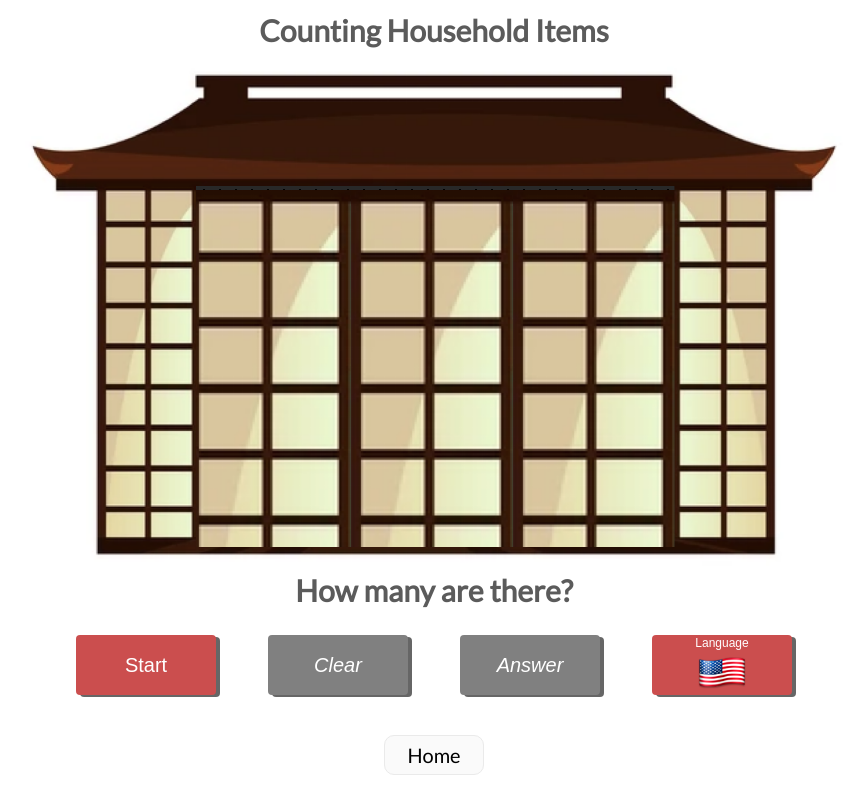
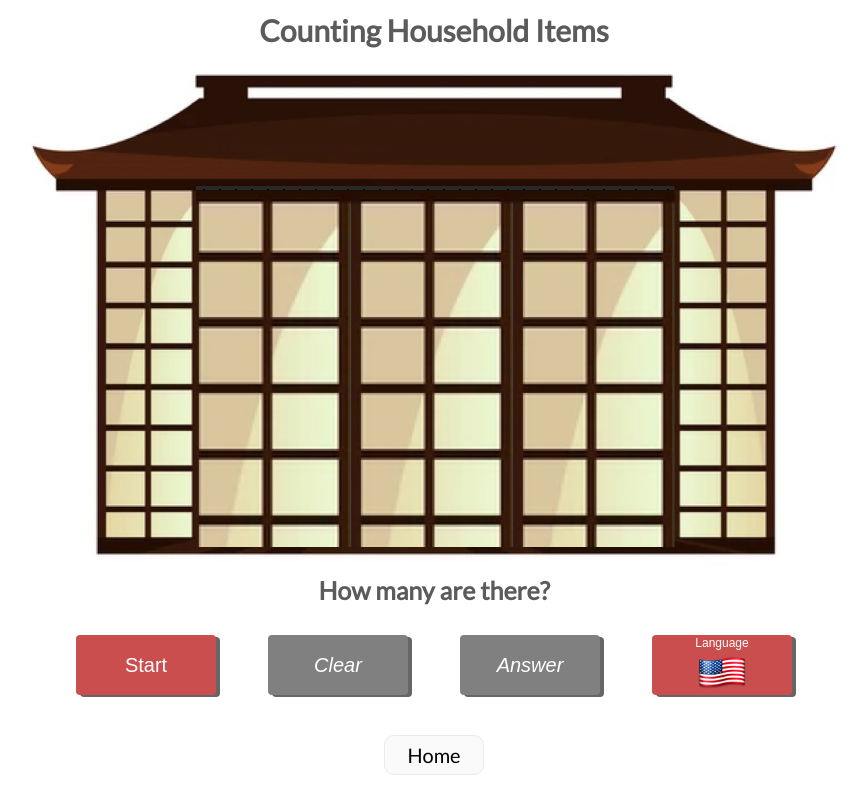
Before and after one commit to erickbennett/practice-japanese, a Next.js app: page /tsu-counters in a window 1280 px wide. Shown: the whole page, without its empty margins (206-1074 px from the left). Built offline with nearby package versions, Linux system fonts and the light colour scheme.

Commit message:
fix: issue with skipping tv

```diff
--- a/components/tsucounters/tsuCountersHelper.js
+++ b/components/tsucounters/tsuCountersHelper.js
@@ -8,6 +8,7 @@ function createRandomInteger(min, max) {
 
 function randomItem() {
   const counterTypes = [
+    { icon: '/tv.png', text: 'テレビ' },
     { icon: '/tv.png', text: 'テレビ' },
     { icon: '/bed.png', text: 'ベッド' },
     { icon: '/chair.png', text: 'イス' },
--- a/pages/tsu-counters.js
+++ b/pages/tsu-counters.js
@@ -30,6 +30,13 @@ const Title = styled.h1`
   display: flex;
   justify-content: center;
   font-size: 3em;
+  color: #5b5b5b;
+`;
+const HelpText = styled.h1`
+  justify-self: center;
+  display: flex;
+  justify-content: center;
+  font-size: 2.5em;
   color: #5b5b5b;
 `;
 
@@ -182,8 +189,6 @@ function TsuCountersPage() {
       items.push(itemIcon);
     }
     setItems(items);
-
-    console.log(items);
   };
 
   const clearHandler = () => {
@@ -202,19 +207,16 @@ function TsuCountersPage() {
     clearHandler();
 
     if (language === languages.english) {
-      console.log('switch to japanese');
       setLanguage(languages.japanese);
       setHelpText(instructions['japanese']);
       return;
     }
 
     if (language === languages.japanese) {
-      console.log('switch to english');
       setLanguage(languages.english);
       setHelpText(instructions['english']);
       return;
     }
-    console.log('unknown');
   };
 
   // TODO: fix shoji transition
@@ -237,7 +239,7 @@ function TsuCountersPage() {
         </ItemGrid>
       </Temple>
 
-      <Title>{helpText}</Title>
+      <HelpText>{helpText}</HelpText>
       <ActionRow>
         <Button onClick={startHandler}>{start[language]}</Button>
         <Button onClick={clearHandler} disabled={items?.length === 0}>
```
Also changed, not shown: pages/index.js (+0 -11 lines).
